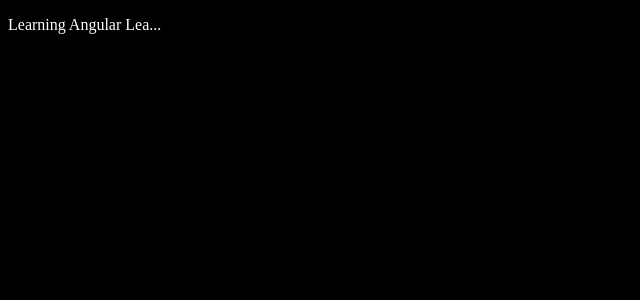
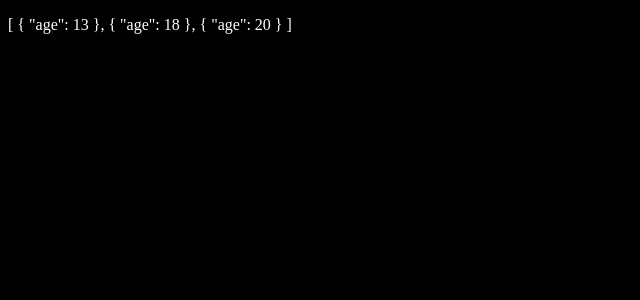
Before and after one commit to artemsavchenko963/AngularLearning, an Angular app: page / in a window 1280 px wide. Shown: the top 300 px of the page, without its empty margins (0-640 px from the left). Built offline with nearby package versions, Linux system fonts and the light colour scheme.

Commit message:
Create own pipes

```diff
--- a/src/app/app.html
+++ b/src/app/app.html
@@ -1,12 +1 @@
-<p>{{ "Learning Angular
-       Learning Angular
-       Learning Angular
-       Learning Angular
-       Learning Angular
-       Learning Angular
-       Learning Angular
-       Learning Angular
-       Learning Angular
-       Learning Angular"
-       | cutText : 20 }}
-</p>
+<p>{{ageOfUsers | sortData: 'age' | json}}</p>
--- a/src/app/app.ts
+++ b/src/app/app.ts
@@ -1,14 +1,28 @@
-import { CommonModule, UpperCasePipe } from '@angular/common';
-import { Component, signal } from '@angular/core';
+import { CommonModule, JsonPipe, UpperCasePipe } from '@angular/common';
+import { ChangeDetectorRef, Component, signal } from '@angular/core';
 import { RouterOutlet } from '@angular/router';
 import { CutTextPipe } from './pipes/cut-text-pipe';
+import { SortDataPipe } from './pipes/sort-data-pipe';
 
 @Component({
   selector: 'app-root',
-  imports: [RouterOutlet, CommonModule, CutTextPipe],
+  standalone: true,
+  imports: [RouterOutlet, CommonModule, CutTextPipe, SortDataPipe],
   templateUrl: './app.html',
   styleUrl: './app.scss'
 })
 export class App {
   title = 'Learning Angular';
+  ageOfUsers = [{age: 18},{age: 13},{age: 20}]
+
+  constructor() {
+    setTimeout(() => {
+      this.ageOfUsers = [...this.ageOfUsers, {age: 16}];
+      console.log(this.ageOfUsers)
+    }, 2000);
+    setTimeout(() => {
+      this.ageOfUsers = [...this.ageOfUsers, {age: 35}];
+    }, 2000);
+
+  }
 }
--- /dev/null
+++ b/src/app/pipes/sort-data-pipe.ts
@@ -0,0 +1,18 @@
+import { Pipe, PipeTransform } from '@angular/core';
+
+@Pipe({
+  name: 'sortData',
+  pure: false
+})
+export class SortDataPipe implements PipeTransform {
+
+  transform(arr: any[], property: string): any[] {
+    arr.sort((a: any, b: any) => {
+      if (a[property] < b[property]) return -1;
+      if (a[property] > b[property]) return 1;
+      return 0;
+    })
+    return arr;
+  }
+
+}
```
Also changed, not shown: 1 other file (tests, documents, lock files or other folders).
